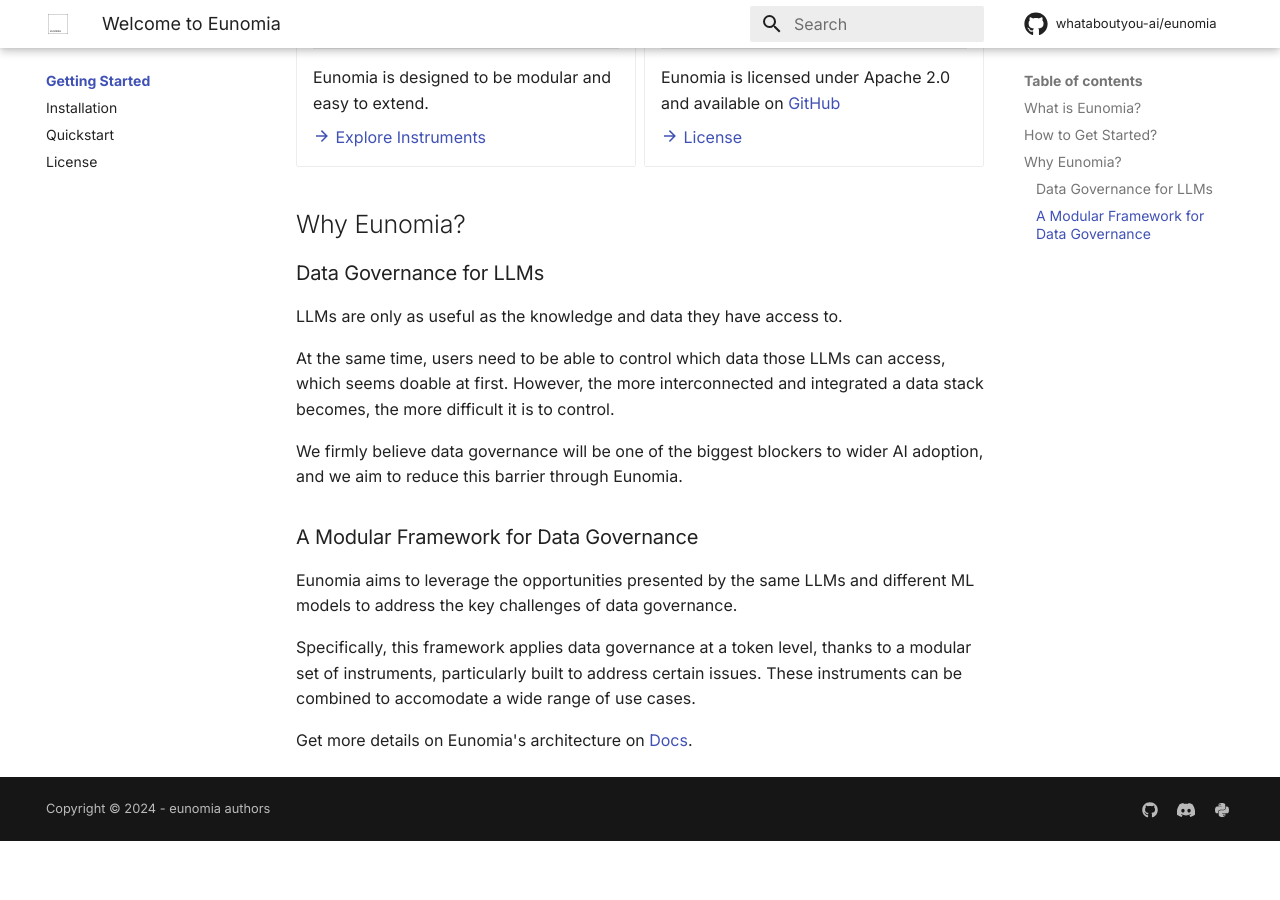
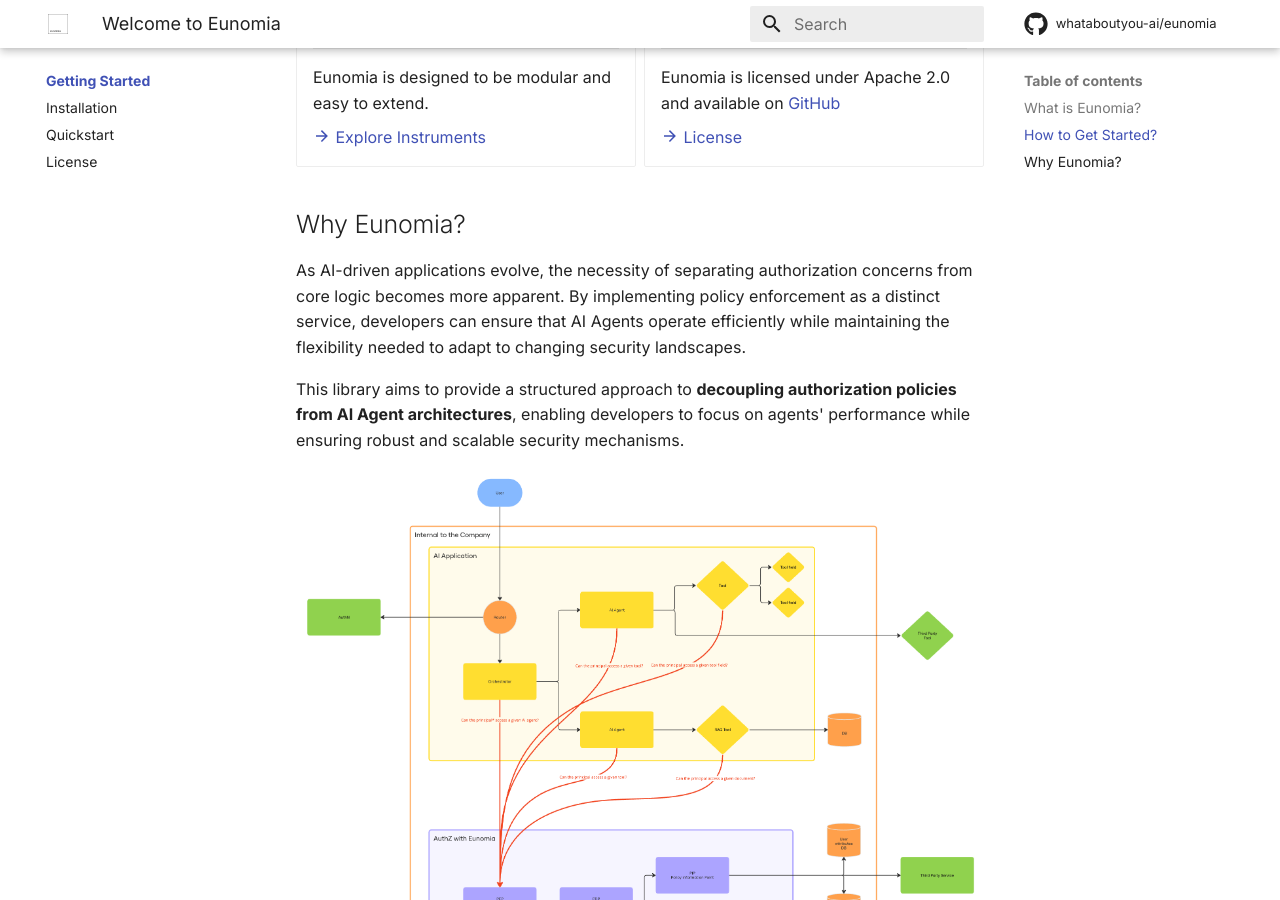
Before and after one commit to whataboutyou-ai/eunomia, an MkDocs documentation site: the page built from docs/get_started/index.md, in a window 1280 px wide and 900 px high, scrolled down 645 px. Built offline with MkDocs 1.6.1 and Material for MkDocs 9.7.7, drawn with Linux system fonts in a browser that asks for light colours; comment, search, counter and statistics services are not loaded; before the commit the page ends 1486 px from its top, so only the background shows below that.

Commit message:
Merge changes into docs

```diff
--- a/docs/get_started/index.md
+++ b/docs/get_started/index.md
@@ -50,19 +50,11 @@
 
 ## Why Eunomia?
 
-### Data Governance for LLMs
-LLMs are only as useful as the knowledge and data they have access to.
+As AI-driven applications evolve, the necessity of separating authorization concerns from core logic becomes more apparent. By implementing policy enforcement as a distinct service, developers can ensure that AI Agents operate efficiently while maintaining the flexibility needed to adapt to changing security landscapes.
 
-At the same time, users need to be able to control which data those LLMs can access, which seems doable at first. However, the more interconnected and integrated a data stack becomes, the more difficult it is to control.
+This library aims to provide a structured approach to **decoupling authorization policies from AI Agent architectures**, enabling developers to focus on agents' performance while ensuring robust and scalable security mechanisms.
 
-We firmly believe data governance will be one of the biggest blockers to wider AI adoption, and we aim to reduce this barrier through Eunomia.
-
-### A Modular Framework for Data Governance
-Eunomia aims to leverage the opportunities presented by the same LLMs and different ML models to address the key challenges of data governance.
-
-Specifically, this framework applies data governance at a token level, thanks to a modular set of instruments, particularly built to address certain issues. These instruments can be combined to accomodate a wide range of use cases.
-
-Get more details on Eunomia's architecture on [Docs](../api/index.md).
+![schema](../assets/schema.png)
 
 [eunomia-github]: https://github.com/whataboutyou-ai/eunomia
 [whataboutyou-website]: https://whataboutyou.ai
```
Also changed, not shown: docs/assets/schema.png (added).
